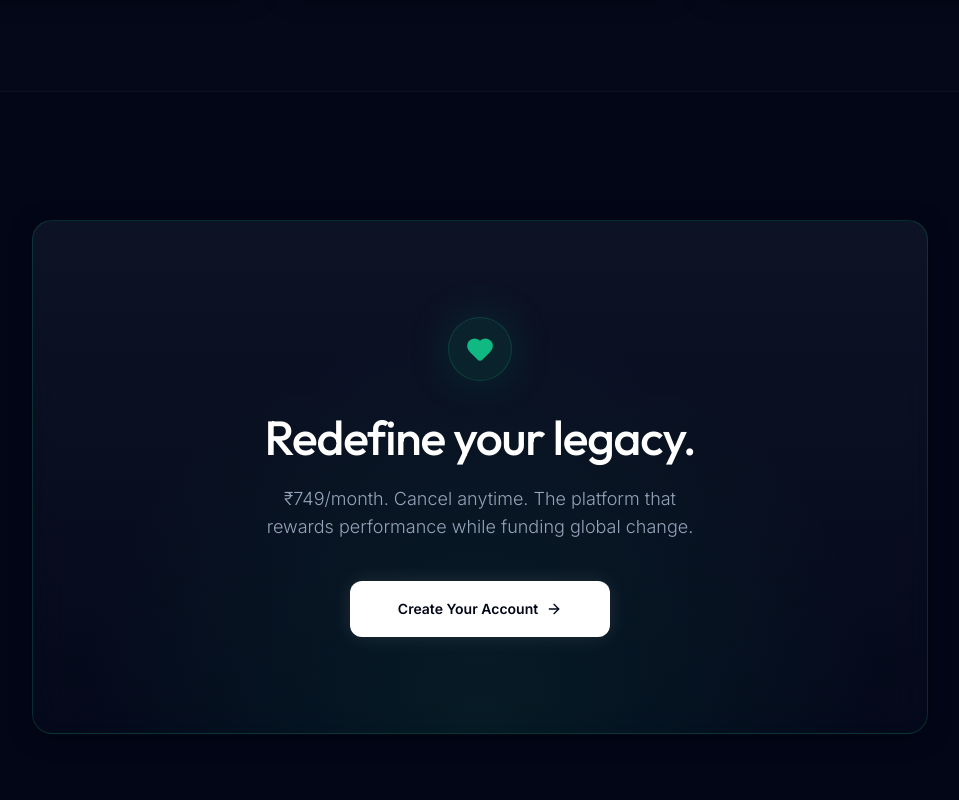
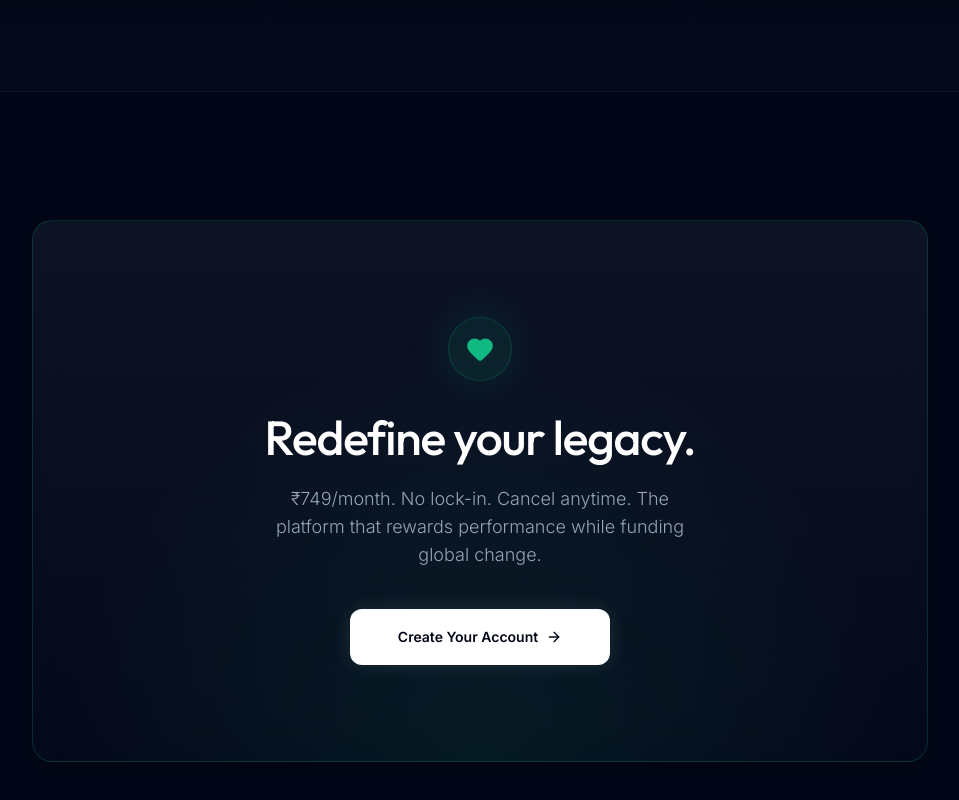
Before and after one commit to ayushshukla1807/digital-heroes, a Next.js app: page / in a window 1280 px wide. Shown: the part 1540-2340 px from the top of the page, without its empty margins (160-1119 px from the left). Built offline with nearby package versions, Linux system fonts and the light colour scheme.

Commit message:
copy: add no lock-in text to homepage CTA subtext

```diff
--- a/src/app/page.tsx
+++ b/src/app/page.tsx
@@ -146,7 +146,7 @@ export default function Home() {
                 <Heart className="w-7 h-7 text-[var(--color-primary)] fill-[var(--color-primary)]" />
               </div>
               <h2 className="text-4xl md:text-5xl font-display font-medium text-white tracking-tight mb-6">Redefine your legacy.</h2>
-              <p className="text-[var(--color-text-secondary)] text-lg mb-10 max-w-md mx-auto font-light">₹749/month. Cancel anytime. The platform that rewards performance while funding global change.</p>
+              <p className="text-[var(--color-text-secondary)] text-lg mb-10 max-w-md mx-auto font-light">₹749/month. No lock-in. Cancel anytime. The platform that rewards performance while funding global change.</p>
               <Link href="/signup">
                 <Button className="h-14 px-12 text-sm font-semibold rounded-xl bg-white text-[#020617] hover:bg-gray-200 transition-all duration-300 hover:scale-105 active:scale-95 shadow-[0_0_20px_rgba(255,255,255,0.1)]">
                   Create Your Account <ArrowRight className="ml-2 w-4 h-4" />
```
